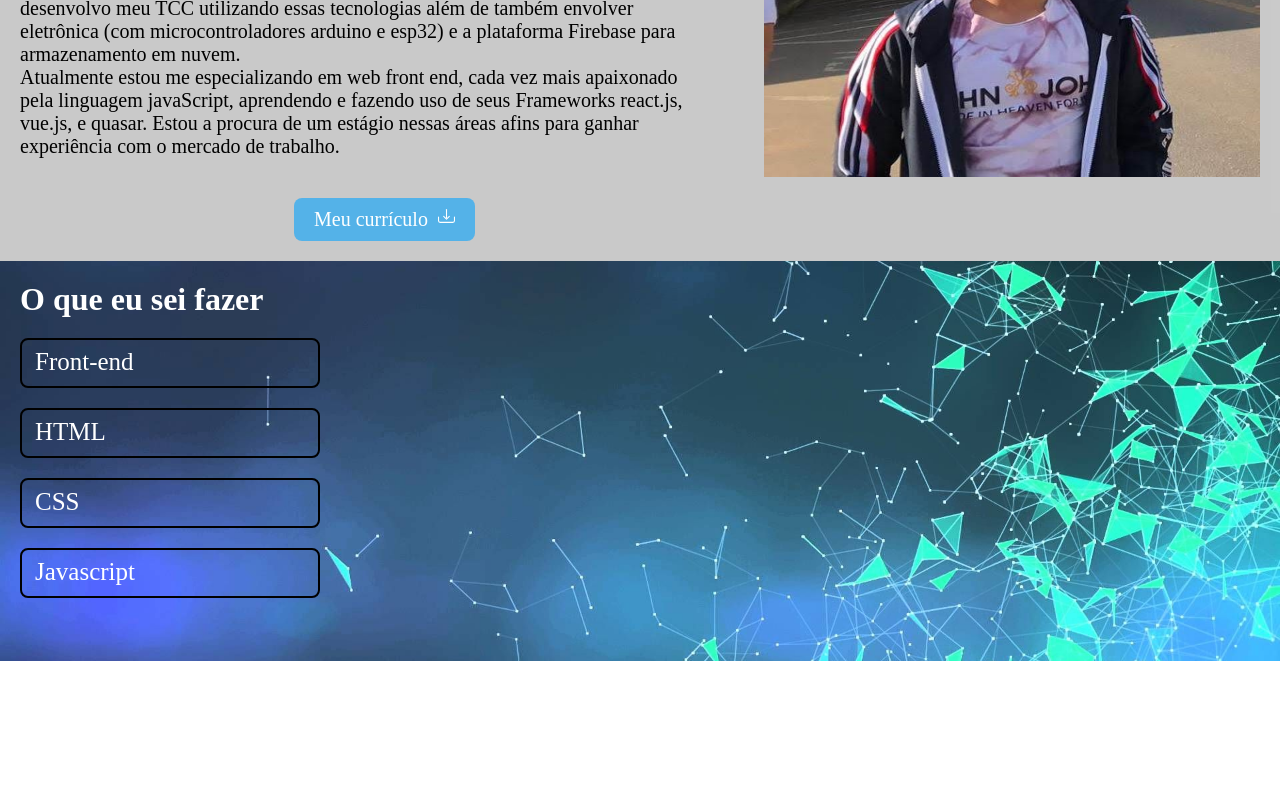
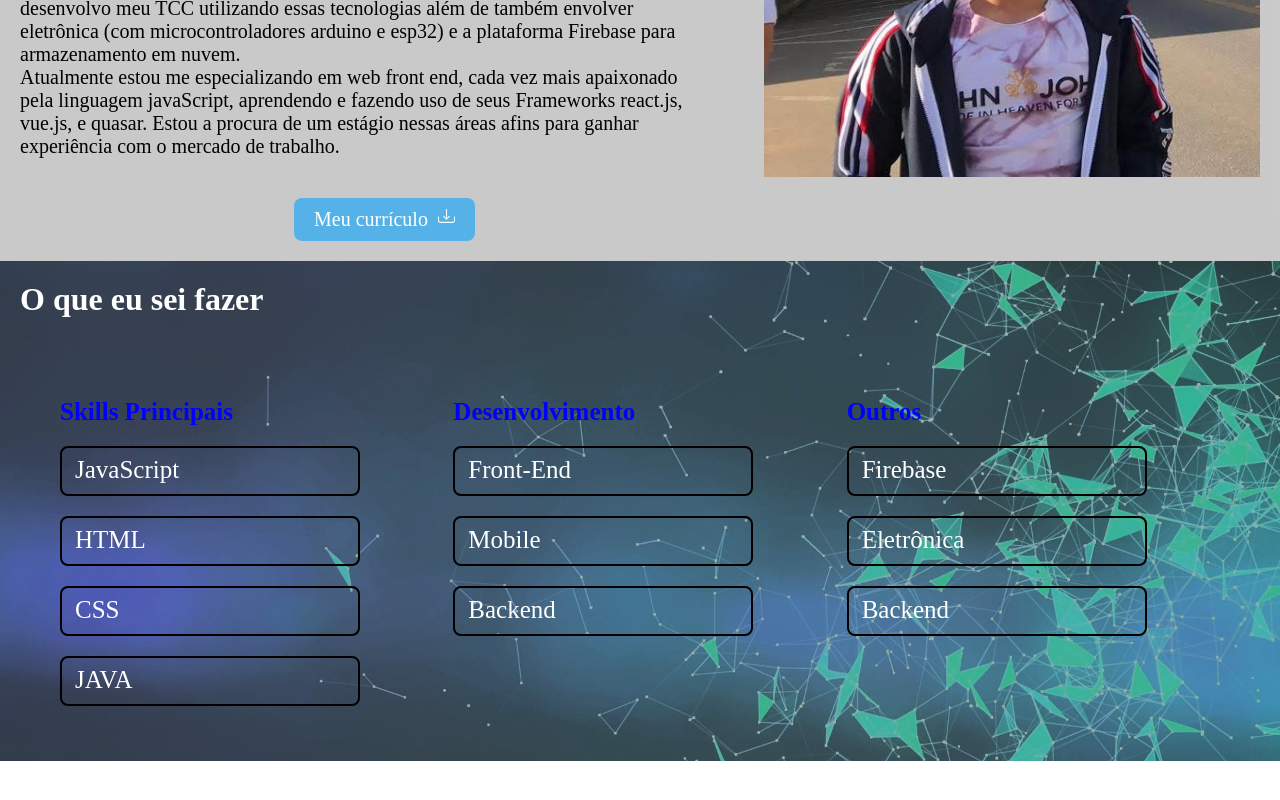
Before and after one commit to DanielSoaresRocha/my-portfolio, a React (Create React App) app: page / in a window 1280 px wide. Shown: the part 1058-1858 px from the top of the page. Built offline with nearby package versions, Linux system fonts and the light colour scheme.

Commit message:
terminando sessão de habilidades

```diff
--- a/src/components/ProgressBar/index.js
+++ b/src/components/ProgressBar/index.js
@@ -1,64 +1,14 @@
-import React, { useEffect } from 'react';
+import React from 'react';
 import './styles.css'
 
 
-function ProgressBar () {
-    function debounce (func, wait, immediate) {
-        var timeout;
-        return function () {
-            var context = this, args = arguments;
-            var later = function () {
-                timeout = null;
-                if (!immediate) func.apply(context, args);
-            };
-            var callNow = immediate && !timeout;
-            clearTimeout(timeout);
-            timeout = setTimeout(later, wait);
-            if (callNow) func.apply(context, args);
-        };
-    };
-
-    useEffect(() => {
-        const target = document.querySelectorAll('[data-anime]')
-
-        function animeScroll () {
-            const windowTop = window.pageYOffset + (window.innerHeight * 3 / 4)
-
-            if (windowTop > target[0].offsetTop) {
-                target[0].style.width = '250px'
-                target[1].style.width = '90px'
-                target[2].style.width = '200px'
-                target[3].style.width = '150px'
-            } else {
-                target.forEach(element => element.style.width = '0px')
-            }
-        }
-
-        window.addEventListener('scroll', debounce(() => {
-            animeScroll();
-        }, 200))
-
-    }, [])
+function ProgressBar ({ skill, width }) {
 
     return (
-        <>
-            <div className='progressBar'>
-                <p>Front-end</p>
-                <div data-anime='frontend' className='progress' />
-            </div>
-            <div className='progressBar'>
-                <p>HTML</p>
-                <div data-anime='backend' className='progress' />
-            </div>
-            <div className='progressBar'>
-                <p>CSS</p>
-                <div data-anime='backend' className='progress' />
-            </div>
-            <div className='progressBar'>
-                <p>Javascript</p>
-                <div data-anime='backend' className='progress' />
-            </div>
-        </>
+        <div className='progressBar'>
+            <p>{skill}</p>
+            <div data-anime='animate' className='progress' style={{ width: `${width}px` }} />
+        </div>
     );
 }
 
--- a/src/components/ProgressBar/styles.css
+++ b/src/components/ProgressBar/styles.css
@@ -4,7 +4,6 @@
     background-color: transparent;
     padding: 3px;
     margin-top: 20px;
-    margin-left: 20px;
     display: flex;
     flex-direction: column;
     text-align: center;
--- a/src/pages/Home/index.js
+++ b/src/pages/Home/index.js
@@ -1,4 +1,4 @@
-import React from 'react';
+import React, { useEffect } from 'react';
 
 import './styles.css'
 
@@ -11,6 +11,44 @@ import curriculo from '../../assets/files/daniel_rocha.pdf';
 
 
 function Home () {
+    const porcentagens = [160, 100, 200, 250, 210, 235, 210, 210, 135, 100]
+
+    function debounce (func, wait, immediate) {
+        var timeout;
+        return function () {
+            var context = this, args = arguments;
+            var later = function () {
+                timeout = null;
+                if (!immediate) func.apply(context, args);
+            };
+            var callNow = immediate && !timeout;
+            clearTimeout(timeout);
+            timeout = setTimeout(later, wait);
+            if (callNow) func.apply(context, args);
+        };
+    };
+
+    useEffect(() => {
+        const target = document.querySelectorAll('[data-anime]')
+
+        function animeScroll () {
+            const windowTop = window.pageYOffset + (window.innerHeight * 3 / 4)
+
+            if (windowTop > target[0].offsetTop) {
+                for (let i = 0; i < target.length; i++) {
+                    target[i].style.width = `${porcentagens[i]}px`
+                }
+            } else {
+                console.log('voltou')
+                target.forEach(element => element.style.width = '0px')
+            }
+        }
+
+        window.addEventListener('scroll', debounce(() => {
+            animeScroll();
+        }, 200))
+
+    }, [porcentagens])
 
     return (
         <div className='containerHome'>
@@ -60,8 +98,30 @@ function Home () {
             </div>
 
             <div className='skills'>
-                <h1 id='skills'>O que eu sei fazer</h1>
-                <ProgresBar />
+                <div className='escurecer'>
+                    <h1 id='skills'>O que eu sei fazer</h1>
+                    <ul>
+                        <li>
+                            <h2>Skills Principais</h2>
+                            <ProgresBar skill='JavaScript' width='160' />
+                            <ProgresBar skill='HTML' width='100' />
+                            <ProgresBar skill='CSS' width='200' />
+                            <ProgresBar skill='JAVA' width='250' />
+                        </li>
+                        <li>
+                            <h2>Desenvolvimento</h2>
+                            <ProgresBar skill='Front-End' width='210' />
+                            <ProgresBar skill='Mobile' width='235' />
+                            <ProgresBar skill='Backend' width='110' />
+                        </li>
+                        <li>
+                            <h2>Outros</h2>
+                            <ProgresBar skill='Firebase' width='210' />
+                            <ProgresBar skill='Eletrônica' width='135' />
+                            <ProgresBar skill='Backend' width='100' />
+                        </li>
+                    </ul>
+                </div>
             </div>
         </div>
     );
--- a/src/pages/Home/styles.css
+++ b/src/pages/Home/styles.css
@@ -150,14 +150,33 @@
 .containerHome .skills{
     background-image: url('../../assets/images/skills.jpg');
     background-size: cover;
-    height: 400px;
+    height: 500px;
 
     /*Novo aprendizado imagem que não será rolada com a página*/
     background-attachment: fixed;
 }
 
+.containerHome .skills .escurecer{
+    width: 100%;
+    height: 100%;
+    background-color: rgba(71, 71, 71, 0.41);
+}
+
 .containerHome .skills h1{
+    padding: 20px;
+    color: white;
+}
+
+.containerHome .skills ul{
+    padding: 40px;
     margin-top: 20px;
     margin-left: 20px;
-    color: white;
+    list-style: none;
+    display: grid;
+    grid-template-columns: 1fr 1fr 1fr;
 }
+
+.containerHome .skills ul h2{
+    color: blue;
+    font-size: 25px;
+}
```
